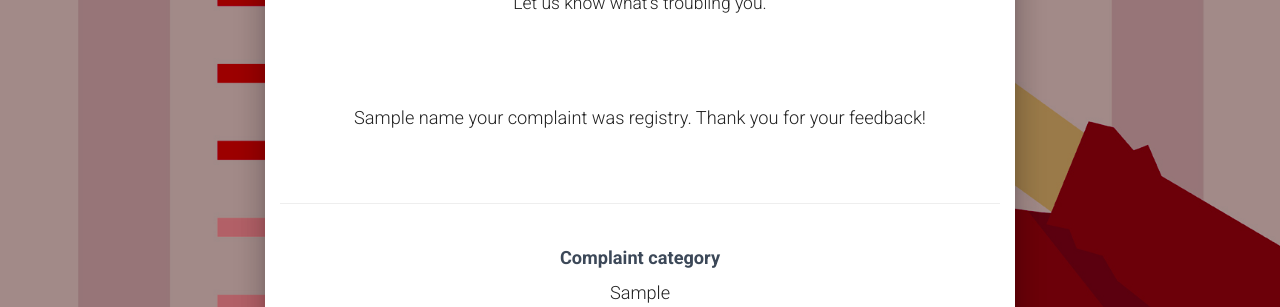
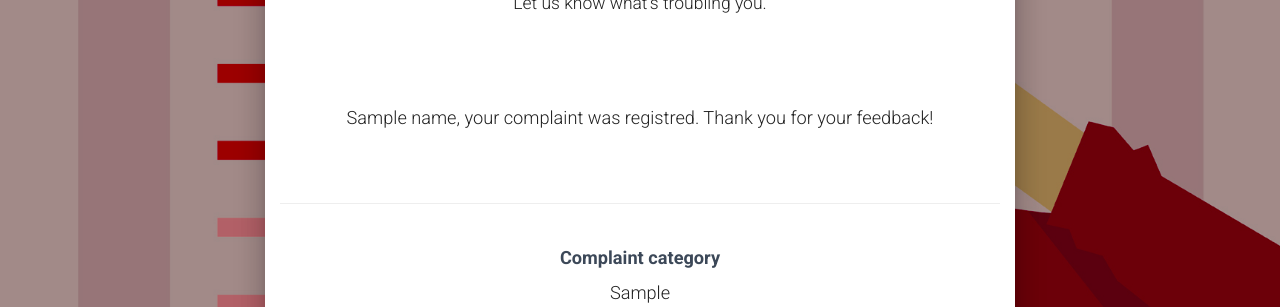
Before and after one commit to luanagbmartins/user-complaints, a Flask app: template app/templates/prediction.html in a window 1280 px wide. Shown: the part 185-492 px from the top of the page. Run offline with Flask 2, Linux system fonts and the light colour scheme; the template is opened without the code that fills it: most values are stand-ins (such as "Sample title", 1, 10 or a date in 2020); parts of the project's set-up code (start-up, migrations or seed data) failed here and were passed over; some libraries are stand-ins or nearby versions.

Commit message:
change template text

```diff
--- a/app/templates/prediction.html
+++ b/app/templates/prediction.html
@@ -41,7 +41,7 @@
 		                        	<div class="tab-content">
 										<div>
 											<div>
-												<h4>{{name}} your complaint was registry. Thank you for your feedback!</h4>
+												<h4>{{name}}, your complaint was registred. Thank you for your feedback!</h4>
 												<div class="text-center">
 													<br><br>
 													<hr>
```
